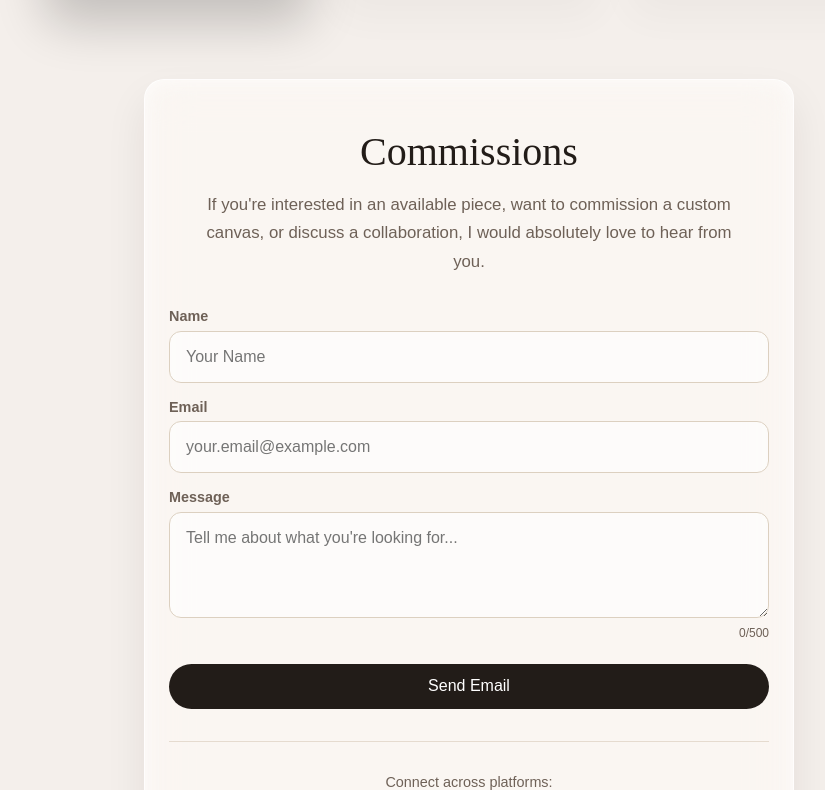
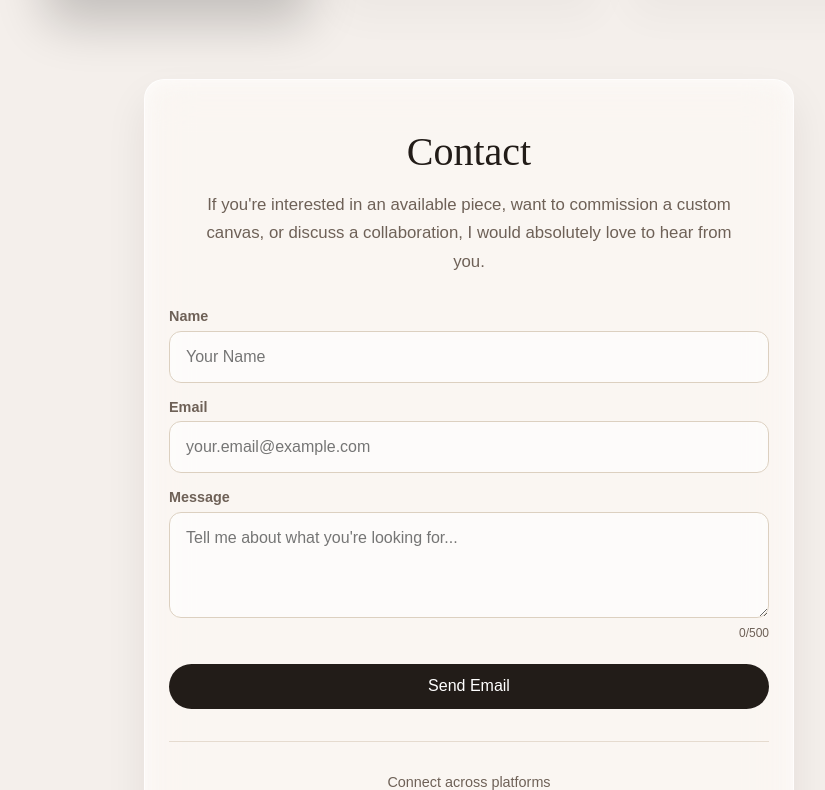
Before and after one commit to varunlad/Sakshi-Arts, a React (Vite) app in the folder client/: page / in a window 1280 px wide. Shown: the part 3490-4280 px from the top of the page, without its empty margins (171-996 px from the left). Built offline with nearby package versions, Linux system fonts and the light colour scheme; a web font is replaced by a local one.

Commit message:
modified contact text

```diff
--- a/client/src/components/ContactSection.jsx
+++ b/client/src/components/ContactSection.jsx
@@ -42,7 +42,7 @@ export default function ContactSection({ openIG, openFB, openYT }) {
     <section className="section container text-center">
       <div className="contact-box" style={{ maxWidth: '650px', position: 'relative', margin: '0 auto' }}>
         <h2 className="font-serif" style={{fontSize: '2.5rem', marginBottom: '1rem'}}>
-          Commissions
+          Contact
         </h2>
 
         <p className="text-muted" style={{maxWidth: '550px', margin: '0 auto 2rem', lineHeight: '1.7', fontSize: '1.05rem'}}>
@@ -132,7 +132,7 @@ export default function ContactSection({ openIG, openFB, openYT }) {
 
         <div className="stat-divider" style={{ width: '100%', height: '1px', margin: '0 auto 2rem', backgroundColor: 'var(--border)' }}></div>
 
-        <p className="text-muted" style={{ fontSize: '0.9rem', marginBottom: '1rem', fontWeight: '500' }}>Connect across platforms:</p>
+        <p className="text-muted" style={{ fontSize: '0.9rem', marginBottom: '1rem', fontWeight: '500' }}>Connect across platforms</p>
         <div className="social-pills-row">
           <button className="social-pill-icon" onClick={openIG} title="Instagram"><Instagram size={20} /></button>
           <button className="social-pill-icon" onClick={openFB} title="Facebook"><Facebook size={20} /></button>
```
